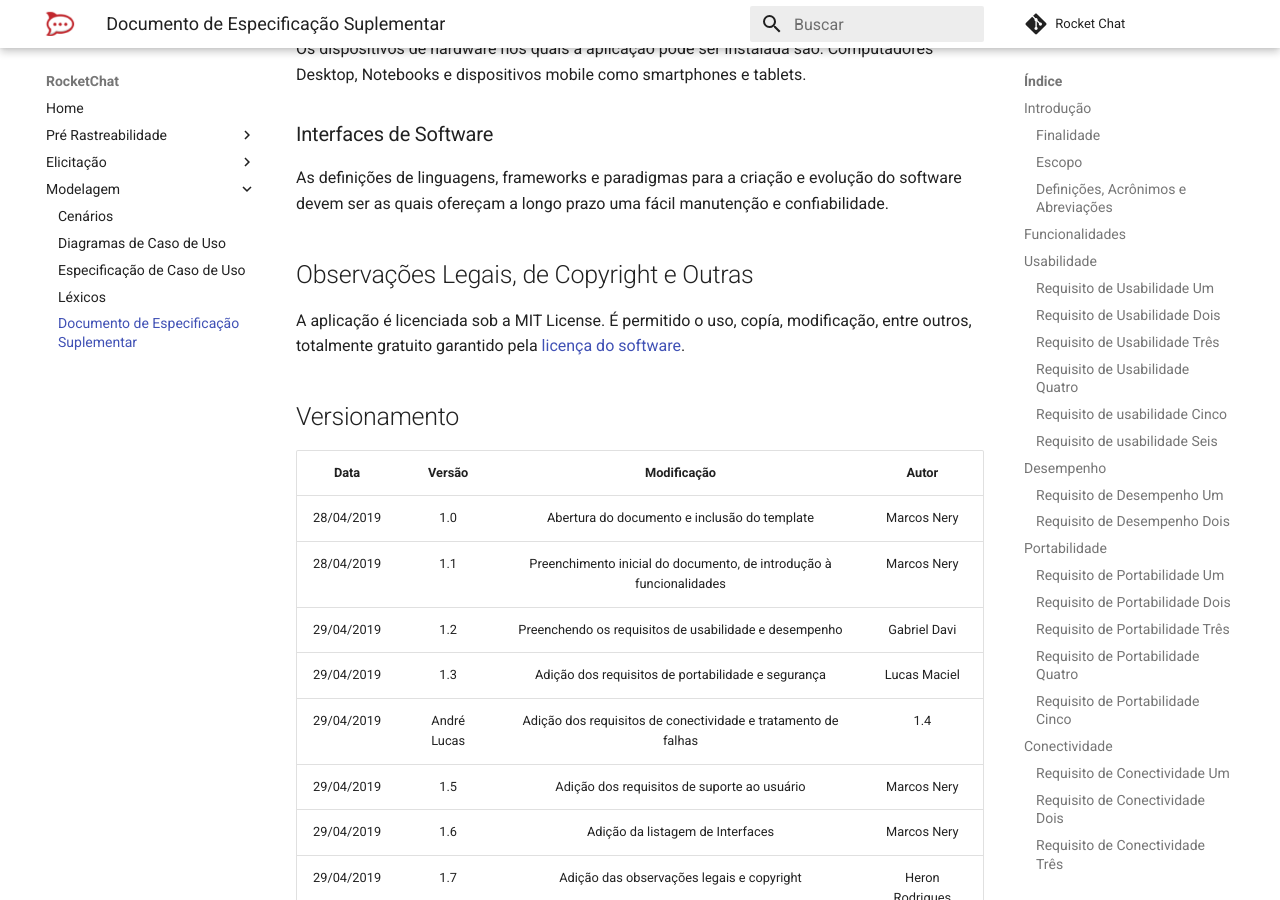
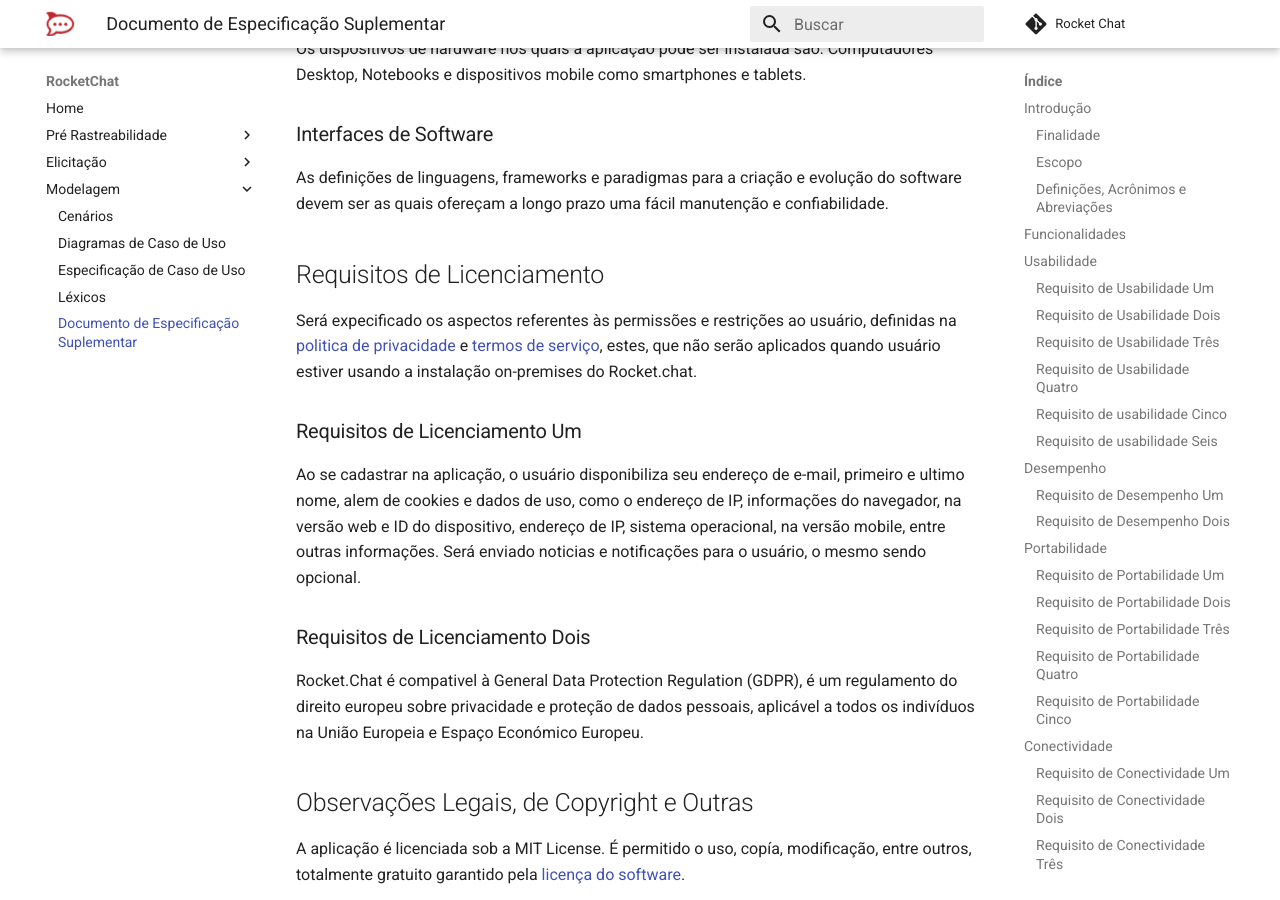
Before and after one commit to MarcosNBJ/2019.1-RocketChat, an MkDocs documentation site: the page built from docs/Modelagem/suplementar.md, in a window 1280 px wide and 900 px high, scrolled down 6137 px. Built offline with MkDocs 1.6.1 and Material for MkDocs 9.7.7, drawn with Linux system fonts in a browser that asks for light colours; comment, search, counter and statistics services are not loaded.

Commit message:
Update suplementar.md

```diff
--- a/docs/Modelagem/suplementar.md
+++ b/docs/Modelagem/suplementar.md
@@ -148,6 +148,14 @@
 ### Interfaces de Software
 As definições de linguagens, frameworks e paradigmas para a criação e evolução do software devem ser as quais ofereçam a longo prazo uma fácil manutenção e confiabilidade.
 
+## Requisitos de Licenciamento
+Será expecificado os aspectos referentes às permissões e restrições ao usuário, definidas na [politica de privacidade](https://rocket.chat/privacy) e [termos de serviço](https://rocket.chat/terms), estes, que não serão aplicados quando usuário estiver usando a instalação on-premises do Rocket.chat.
+
+### Requisitos de Licenciamento Um
+Ao se cadastrar na aplicação, o usuário disponibiliza seu endereço de e-mail, primeiro e ultimo nome, alem de cookies e dados de uso, como o endereço de IP, informações do navegador, na versão web e ID do dispositivo, endereço de IP, sistema operacional, na versão mobile, entre outras informações. Será enviado noticias e notificações para o usuário, o mesmo sendo opcional.
+
+### Requisitos de Licenciamento Dois
+Rocket.Chat é compativel à General Data Protection Regulation (GDPR), é um regulamento do direito europeu sobre privacidade e proteção de dados pessoais, aplicável a todos os indivíduos na União Europeia e Espaço Económico Europeu.
 
 
 ## Observações Legais, de Copyright e Outras
```
